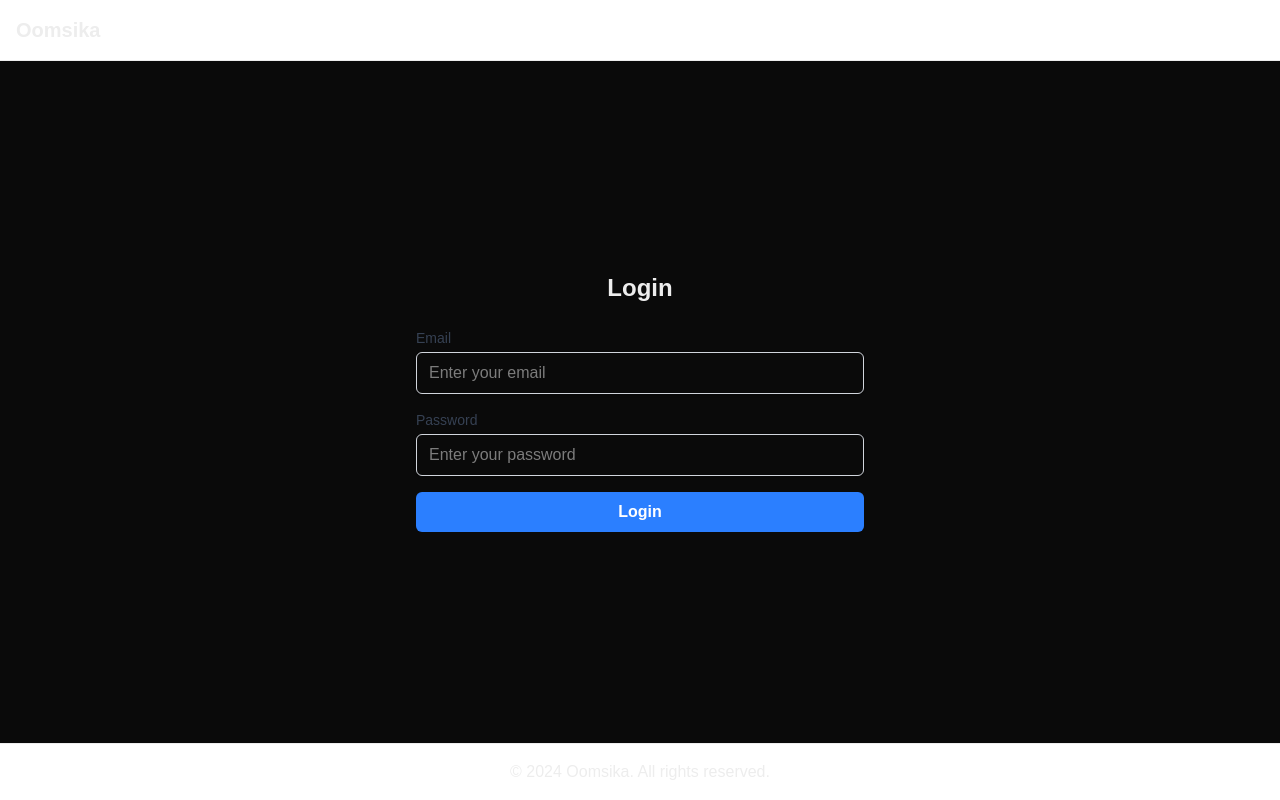
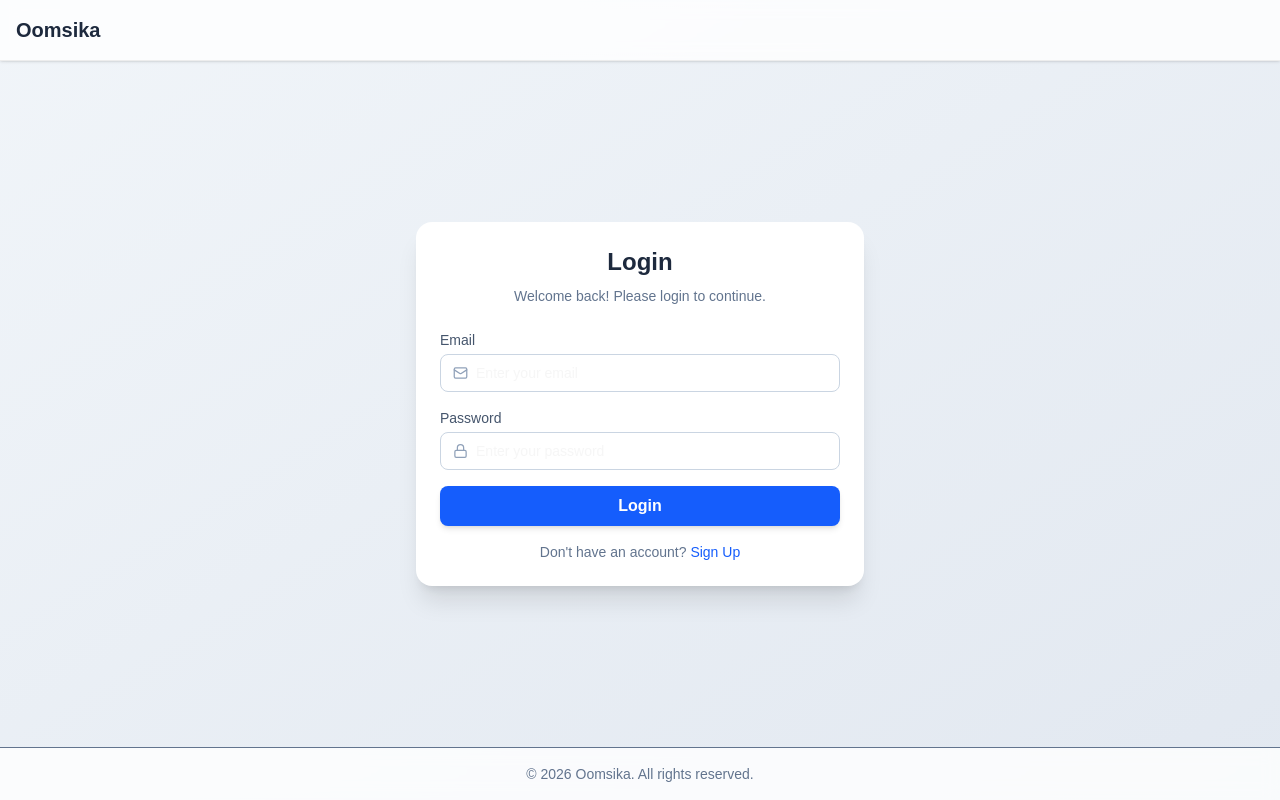
Before and after one commit to LiZan-prog/oomsika, a Next.js app: page /login in a window 1280 px wide. Built offline with nearby package versions, Linux system fonts and the light colour scheme; no server answers.

Commit message:
fixing auth

```diff
--- a/app/login/page.tsx
+++ b/app/login/page.tsx
@@ -1,82 +1,108 @@
-
-
 'use client';
 
-import { useState } from 'react';
+import { useState, ChangeEvent, FormEvent } from 'react';
+import { useRouter } from 'next/navigation';
+import { User, Mail, Lock } from 'lucide-react';
+import { supabase } from '@/lib/supabase';
+import Link from 'next/link';
 
 export default function Login() {
   const [formData, setFormData] = useState({
     email: '',
     password: '',
   });
+  const [error, setError] = useState('');
+  const [isSubmitting, setIsSubmitting] = useState(false);
+  const router = useRouter();
 
-  const handleChange = (e: React.ChangeEvent<HTMLInputElement>) => {
+  const handleChange = (e: ChangeEvent<HTMLInputElement>) => {
     const { name, value } = e.target;
-    setFormData((prev) => ({
-      ...prev,
-      [name]: value,
-    }));
+    setFormData((prev) => ({ ...prev, [name]: value }));
   };
 
-  const handleSubmit = (e: React.FormEvent<HTMLFormElement>) => {
+  const handleSubmit = async (e: FormEvent<HTMLFormElement>) => {
     e.preventDefault();
-    console.log('Form submitted:', formData);
-    // Add form submission logic here
+    setError('');
+    setIsSubmitting(true);
+
+    const { error: loginError } = await supabase.auth.signInWithPassword({
+      email: formData.email,
+      password: formData.password,
+    });
+
+    setIsSubmitting(false);
+
+    if (loginError) {
+      setError(loginError.message);
+      return;
+    }
+
+    router.push('/');
   };
 
+  const fields = [
+    { name: 'email', label: 'Email', icon: Mail, type: 'email', required: true },
+    { name: 'password', label: 'Password', icon: Lock, type: 'password', required: true },
+  ];
+
   return (
-    <div className="min-h-screen flex flex-col">
-      <header className="bg-white p-4 flex justify-between items-center border-b">
-        <h1 className="text-xl font-bold">Oomsika</h1>
+    <div className="min-h-screen flex flex-col bg-gradient-to-br from-slate-100 to-slate-200">
+      <header className="bg-white/80 backdrop-blur p-4 flex justify-between items-center border-b shadow-sm">
+        <h1 className="text-xl font-bold text-slate-800">Oomsika</h1>
+      </header>
 
-      </header>
-      <main className="flex-grow p-4 flex items-center justify-center">
+      <main className="flex-grow flex items-center justify-center p-4">
         <div className="w-full max-w-md">
-          <h2 className="text-2xl font-bold mb-6 text-center">Login</h2>
+          <div className="bg-white rounded-2xl shadow-xl p-6">
+            <h2 className="text-2xl font-bold mb-2 text-center text-slate-800">Login</h2>
+            <p className="text-sm text-slate-500 text-center mb-6">
+              Welcome back! Please login to continue.
+            </p>
+
             <form onSubmit={handleSubmit} className="space-y-4">
-            <div>
-              <label htmlFor="email" className="block text-sm font-medium text-gray-700 mb-1">
-                Email
+              {fields.map((field) => (
+                <div key={field.name}>
+                  <label className="block text-sm font-medium text-slate-600 mb-1">
+                    {field.label}
                   </label>
+                  <div className="flex items-center border border-slate-300 rounded-lg px-3 focus-within:ring-2 focus-within:ring-blue-500 bg-white">
+                    <field.icon className="text-slate-400 mr-2" size={16} />
                     <input
-                type="email"
-                id="email"
-                name="email"
-                value={formData.email}
+                      type={field.type}
+                      name={field.name}
+                      value={formData[field.name as keyof typeof formData]}
                       onChange={handleChange}
-                required
-                className="w-full px-3 py-2 border border-gray-300 rounded-md shadow-sm focus:outline-none focus:ring-2 focus:ring-blue-500"
-                placeholder="Enter your email"
+                      required={field.required}
+                      placeholder={`Enter your ${field.label.toLowerCase()}`}
+                      className="w-full py-2 outline-none text-sm"
                     />
                   </div>
+                </div>
+              ))}
 
-            <div>
-              <label htmlFor="password" className="block text-sm font-medium text-gray-700 mb-1">
-                Password
-              </label>
-              <input
-                type="password"
-                id="password"
-                name="password"
-                value={formData.password}
-                onChange={handleChange}
-                required
-                className="w-full px-3 py-2 border border-gray-300 rounded-md shadow-sm focus:outline-none focus:ring-2 focus:ring-blue-500"
-                placeholder="Enter your password"
-              />
-            </div>
+              {error && <p className="text-sm text-red-500 text-center">{error}</p>}
 
               <button
                 type="submit"
-              className="w-full bg-blue-500 hover:bg-blue-600 text-white font-semibold py-2 px-4 rounded-md transition duration-200"
+                disabled={isSubmitting}
+                className="w-full bg-blue-600 hover:bg-blue-700 disabled:opacity-50 disabled:cursor-not-allowed text-white font-semibold py-2 rounded-lg transition duration-200 shadow-md"
               >
-              Login
+                {isSubmitting ? 'Signing in…' : 'Login'}
               </button>
+
+              <p className="text-center text-sm text-slate-500">
+                Don't have an account?{' '}
+                <Link href="/signup" className="text-blue-600 hover:underline">
+                  Sign Up
+                </Link>
+              </p>
             </form>
           </div>
+        </div>
       </main>
-      <footer className="bg-white p-4 border-t text-center">
-        <p>&copy; 2024 Oomsika. All rights reserved.</p>
+
+      <footer className="bg-white/80 backdrop-blur p-4 border-t text-center text-sm text-slate-500">
+        &copy; 2026 Oomsika. All rights reserved.
       </footer>
     </div>
   );
--- a/app/signup/page.tsx
+++ b/app/signup/page.tsx
@@ -1,9 +1,9 @@
 'use client';
 
-
 import { useState, ChangeEvent, FormEvent } from 'react';
-import { User, Mail, Phone, Briefcase, Lock } from 'lucide-react';
+import { User, Mail, Phone, Lock } from 'lucide-react';
 import { supabase } from '@/lib/supabase';
+import Link from 'next/link';
 
 /** Form data type */
 type FormData = {
@@ -22,12 +22,13 @@ export default function SignUp() {
     password: '',
     confirmPassword: '',
   });
+  const [error, setError] = useState('');
+  const [success, setSuccess] = useState('');
+  const [isSubmitting, setIsSubmitting] = useState(false);
 
-  const [error, setError] = useState('');
-
-  /**Handle input change */
   const handleChange = (e: ChangeEvent<HTMLInputElement>) => {
-    const { name, value } = e.target;
+    const name = e.target.name as keyof FormData;
+    const value = e.target.value;
 
     setFormData((prev) => ({
       ...prev,
@@ -35,39 +36,55 @@ export default function SignUp() {
     }));
   };
 
-  /** Handle form submit */
-  const handleSubmit = async(e: FormEvent<HTMLFormElement>) => {
+  const handleSubmit = async (e: FormEvent<HTMLFormElement>) => {
     e.preventDefault();
+    setError('');
+    setSuccess('');
 
-    // Password match validation
     if (formData.password !== formData.confirmPassword) {
       setError('Passwords do not match');
       return;
     }
 
-    const { error } = await supabase.from('users').insert({
-      name: formData.name,
-      email: formData.email,
-      phone_number: formData.phoneNumber,
-      password: formData.password,
-    });
+    setIsSubmitting(true);
+
+    const { error } = await supabase.auth.signUp(
+      {
+        email: formData.email,
+        password: formData.password,
+        options: {
+          data: {
+            name: formData.name,
+            phone_number: formData.phoneNumber,
+          },
+        },
+      },
+
+    );
+
+    setIsSubmitting(false);
 
     if (error) {
-      setError('Failed to create account. Please try again.');
+      setError(error.message || 'Failed to create account. Please try again.');
       return;
     }
 
-    setError('');
-    console.log('Form submitted:', formData);
+    setSuccess('Account created! Check your email to confirm your signup.');
+    setFormData({
+      name: '',
+      email: '',
+      phoneNumber: '',
+      password: '',
+      confirmPassword: '',
+    });
   };
 
-  /** Fields */
-  const fields: {
+  const fields: Array<{
     name: keyof FormData;
     label: string;
-    icon: any;
+    icon: React.ComponentType<any>;
     type: string;
-  }[] = [
+  }> = [
     { name: 'name', label: 'Name', icon: User, type: 'text' },
     { name: 'email', label: 'Email', icon: Mail, type: 'email' },
     { name: 'phoneNumber', label: 'Phone Number', icon: Phone, type: 'tel' },
@@ -77,12 +94,10 @@ export default function SignUp() {
 
   return (
     <div className="min-h-screen flex flex-col bg-gradient-to-br from-slate-100 to-slate-200">
-      {/* Header */}
       <header className="bg-white/80 backdrop-blur p-4 flex justify-between items-center border-b shadow-sm">
         <h1 className="text-xl font-bold text-slate-800">Oomsika</h1>
       </header>
 
-      {/* Main */}
       <main className="flex-grow flex items-center justify-center p-4">
         <div className="w-full max-w-md">
           <div className="bg-white rounded-2xl shadow-xl p-6">
@@ -90,7 +105,7 @@ export default function SignUp() {
               Create Account
             </h2>
             <p className="text-sm text-slate-500 text-center mb-6">
-              Join Oomsika and find your perfect home
+              Join Oomsika and find your perfect home.
             </p>
 
             <form onSubmit={handleSubmit} className="space-y-4">
@@ -102,7 +117,6 @@ export default function SignUp() {
 
                   <div className="flex items-center border border-slate-300 rounded-lg px-3 focus-within:ring-2 focus-within:ring-blue-500 bg-white">
                     <field.icon className="text-slate-400 mr-2" size={16} />
-
                     <input
                       type={field.type}
                       name={field.name}
@@ -116,32 +130,28 @@ export default function SignUp() {
                 </div>
               ))}
 
-              {/* Error Message */}
-              {error && (
-                <p className="text-sm text-red-500 text-center">{error}</p>
-              )}
+              {error && <p className="text-sm text-red-500 text-center">{error}</p>}
+              {success && <p className="text-sm text-green-600 text-center">{success}</p>}
 
-              {/* Submit */}
               <button
                 type="submit"
-                className="w-full bg-blue-600 hover:bg-blue-700 text-white font-semibold py-2 rounded-lg transition duration-200 shadow-md"
+                disabled={isSubmitting}
+                className="w-full bg-blue-600 hover:bg-blue-700 disabled:opacity-50 disabled:cursor-not-allowed text-white font-semibold py-2 rounded-lg transition duration-200 shadow-md"
               >
-                Create Account
+                {isSubmitting ? 'Creating account...' : 'Create Account'}
               </button>
 
-              {/* Footer link */}
               <p className="text-center text-sm text-slate-500">
                 Already have an account?{' '}
-                <span className="text-blue-600 cursor-pointer hover:underline">
+                <Link href="/login" className="text-blue-600 hover:underline">
                   Login
-                </span>
+                </Link>
               </p>
             </form>
           </div>
         </div>
       </main>
 
-      {/* Footer */}
       <footer className="bg-white/80 backdrop-blur p-4 border-t text-center text-sm text-slate-500">
         &copy; 2026 Oomsika. All rights reserved.
       </footer>
```
Lines whose indentation alone changed are shown as unchanged.
